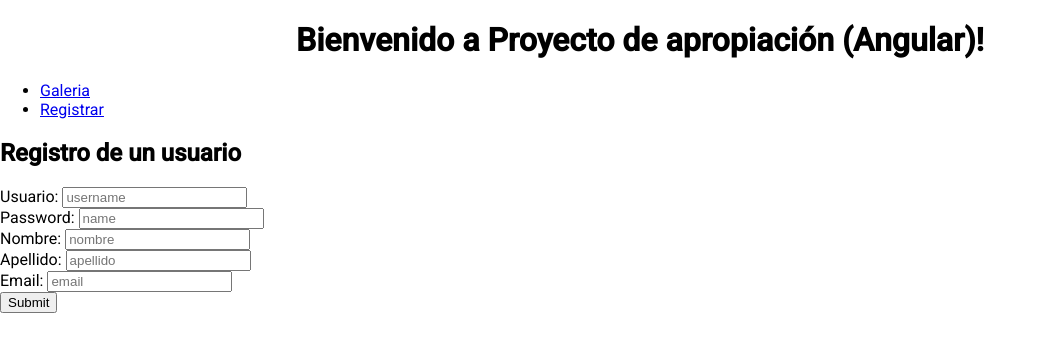
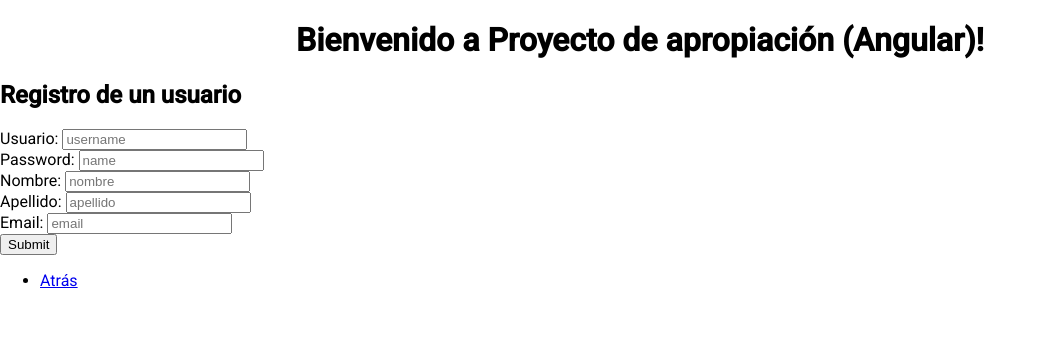
Before and after one commit to stillirrom/Agiles_Apropiacion_Angular, an Angular app: page /register in a window 1280 px wide. Shown: the top 352 px of the page, without its empty margins (0-1047 px from the left). Built offline with nearby package versions, Linux system fonts and the light colour scheme.

Commit message:
correccion galeria

```diff
--- a/src/app/app.component.html
+++ b/src/app/app.component.html
@@ -5,12 +5,12 @@
   </h1>
 </div>
 <router-outlet>
-  <ul>
+  <!--<ul>
     <li>
       <a routerLink="/gallery">Galeria</a>
     </li>
     <li>
       <a routerLink="/register">Registrar</a>
     </li>
-  </ul>
+  </ul>-->
 </router-outlet>
--- a/src/app/gallery/gallery.component.html
+++ b/src/app/gallery/gallery.component.html
@@ -8,7 +8,7 @@
       <b>{{ item.titulo }}</b>
       <span>Por: {{ item.autor }}</span>
       <span>{{ item.fechacreacion | date: 'yyyy/MM/dd' }}</span>
-      <!--<a href="{{ apiURL }}/galeria/det}}}}}{% url 'detalleGal' tipo='video' idbd=video.id %}">Ver detalle</a>-->
+      <a href="{{ apiURL }}/galeria/imagen/{{item.id}}">Ver detalle</a>
       <span><b>IMAGEN</b></span>
     </div>
     <div *ngFor="let item of lstAudio"
@@ -17,22 +17,24 @@
       <b>{{ item.titulo }}</b>
       <span>Por: {{ item.autor }}</span>
       <span>{{ item.fechacreacion | date: 'yyyy/MM/dd' }}</span>
+      <a href="{{ apiURL }}/galeria/audio/{{item.id}}">Ver detalle</a>
       <span><b>AUDIO</b></span>
     </div>
     <div *ngFor="let item of lstVideo"
          style="margin: 0.5rem; padding: 0.5rem; display: flex; flex-direction: column; border-style: groove;">
       <video height="150" controls>
-        <source src="{{ apiURL }}/archivos/{{ item.contenido }}">
+        <source src="{{ apiURL }}{{ item.contenido }}">
       </video>
       <b>{{ item.titulo }}</b>
       <span>Por: {{ item.autor }}</span>
       <span>{{ item.fechacreacion | date: 'yyyy/MM/dd' }}</span>
+      <a href="{{ apiURL }}/galeria/video/{{item.id}}">Ver detalle</a>
       <span><b>VIDEO</b></span>
     </div>
   </div>
   <ul>
     <li>
-      <a routerLink="/">Atrás</a>
+      <a href="{{ apiURL }}">Atrás</a>
     </li>
   </ul>
 </div>
--- a/src/app/gallery/gallery.service.ts
+++ b/src/app/gallery/gallery.service.ts
@@ -20,6 +20,7 @@
     this.httpClient.get(this.apiURL + '/galeria/obtenerImagen/').subscribe((data: Array<any>) => {
       data.forEach(dataItem => {
         const vEntity = new Multimedia();
+        vEntity.id = dataItem.pk;
         vEntity.titulo = dataItem.fields.titulo;
         vEntity.autor = dataItem.fields.autor;
         vEntity.fechacreacion = dataItem.fields.fecha_creacion;
@@ -39,6 +40,7 @@
     this.httpClient.get(this.apiURL + '/galeria/obtenerAudio/').subscribe((data: Array<any>) => {
       data.forEach(dataItem => {
         const vEntity = new Multimedia();
+        vEntity.id = dataItem.pk;
         vEntity.titulo = dataItem.fields.titulo;
         vEntity.autor = dataItem.fields.autor;
         vEntity.fechacreacion = dataItem.fields.fecha_creacion;
@@ -58,6 +60,7 @@
     this.httpClient.get(this.apiURL + '/galeria/obtenerVideo/').subscribe((data: Array<any>) => {
       data.forEach(dataItem => {
         const vEntity = new Multimedia();
+        vEntity.id = dataItem.pk;
         vEntity.titulo = dataItem.fields.titulo;
         vEntity.autor = dataItem.fields.autor;
         vEntity.fechacreacion = dataItem.fields.fecha_creacion;
--- a/src/app/gallery/multimedia.ts
+++ b/src/app/gallery/multimedia.ts
@@ -1,6 +1,7 @@
 import {DatePipe} from '@angular/common';
 
 export class Multimedia {
+  id: string;
   titulo: string;
   autor: string;
   fechacreacion: DatePipe;
--- a/src/app/register.service.ts
+++ b/src/app/register.service.ts
@@ -21,7 +21,7 @@
     return of(this.httpClient.post(this.API_URL + '/galeria/agregarUsuario/', JSON.stringify(obj), httpOptions).subscribe(
       (data: Response) => {
         if(data[0].fields.username === username) {
-          this.router.navigate(['/gallery']);
+          this.router.navigate([this.API_URL + '/galeria']);
         }
         else {
          console.log('Usuario o password incorrectos');
--- a/src/app/register/register.component.html
+++ b/src/app/register/register.component.html
@@ -1,24 +1,29 @@
 <h2>Registro de un usuario</h2>
 <form [formGroup]="registerForm">
   <label>Usuario:
-    <input type="text" formControlName="username" placeholder="username" required="true" />
+    <input type="text" formControlName="username" placeholder="username" required="true"/>
   </label>
-  <br />
+  <br/>
   <label>Password:
-    <input type="password" formControlName="password" placeholder="name" required="true" />
+    <input type="password" formControlName="password" placeholder="name" required="true"/>
   </label>
-  <br />
+  <br/>
   <label>Nombre:
-    <input type="text" formControlName="first_name" placeholder="nombre" required="true" />
+    <input type="text" formControlName="first_name" placeholder="nombre" required="true"/>
   </label>
-  <br />
+  <br/>
   <label>Apellido:
-    <input type="text" formControlName="last_name" placeholder="apellido" required="true" />
+    <input type="text" formControlName="last_name" placeholder="apellido" required="true"/>
   </label>
-  <br />
+  <br/>
   <label>Email:
-    <input type="email" formControlName="email" placeholder="email" required="true" />
+    <input type="email" formControlName="email" placeholder="email" required="true"/>
   </label>
-  <br />
+  <br/>
   <button type="submit" (click)="register()">Submit</button>
 </form>
+<ul>
+  <li>
+     <a href="{{ apiURL }}">Atrás</a>
+  </li>
+</ul>
--- a/src/app/register/register.component.ts
+++ b/src/app/register/register.component.ts
@@ -1,8 +1,8 @@
-import { Component, OnInit } from '@angular/core';
-import { FormControl, FormGroup, Validators } from '@angular/forms';
-import { ActivatedRoute, Router } from '@angular/router';
-import { Location } from '@angular/common';
-import { RegisterService } from '../register.service';
+import {Component, OnInit} from '@angular/core';
+import {FormControl, FormGroup, Validators} from '@angular/forms';
+import {ActivatedRoute, Router} from '@angular/router';
+import {Location} from '@angular/common';
+import {RegisterService} from '../register.service';
 
 @Component({
   selector: 'app-register',
@@ -12,15 +12,17 @@
 export class RegisterComponent implements OnInit {
 
   private registerForm: FormGroup;
+  apiURL = 'http://localhost:8000';
 
-  constructor(private route: ActivatedRoute, private registerService: RegisterService, private location: Location) { }
+  constructor(private route: ActivatedRoute, private registerService: RegisterService, private location: Location, private router: Router) {
+  }
 
   register() {
     const result = this.registerService.register(
       this.registerForm.get('username').value, this.registerForm.get('password').value,
       this.registerForm.get('first_name').value, this.registerForm.get('last_name').value,
       this.registerForm.get('email').value);
-    console.log(result);
+    window.location.href = this.apiURL;
   }
 
   ngOnInit() {
```
Also changed, not shown: 1 other file (tests, documents, lock files or other folders).
